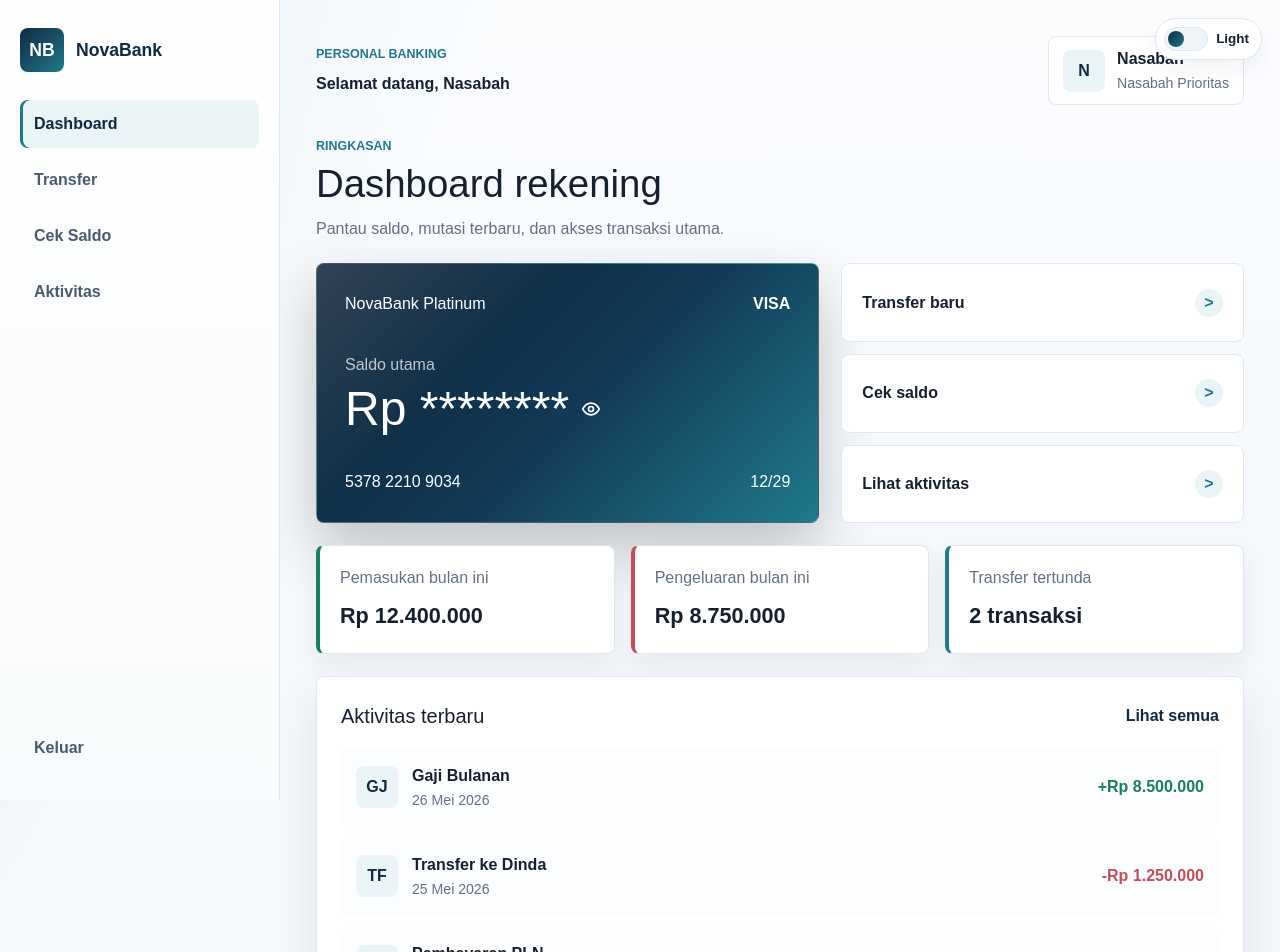
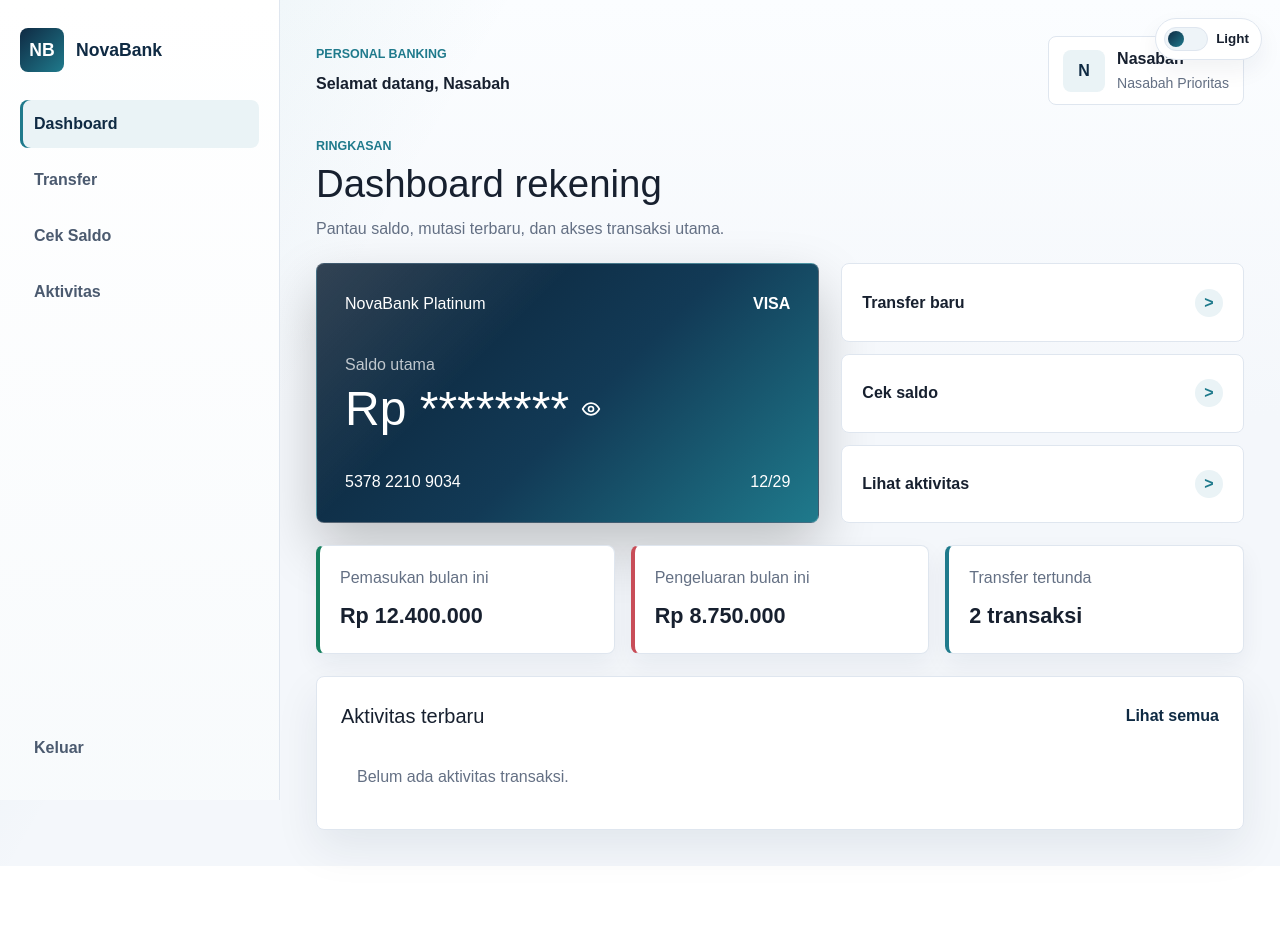
Before and after one commit to YahyaShark/project-multimedia, a Next.js app in the folder banking/: page /dashboard in a window 1280 px wide. Shown: the top 952 px of the page. After the commit the page ends 866 px from the top, so only its background shows below. Built offline with nearby package versions, Linux system fonts and the light colour scheme.

Commit message:
fix aktivitas dashboarf

```diff
--- a/banking/screens/dashboard.tsx
+++ b/banking/screens/dashboard.tsx
@@ -1,39 +1,96 @@
 "use client";
 
 import Link from "next/link";
-import { useMemo } from "react";
+import { useEffect, useState } from "react";
 import { AccountCard } from "@/components/account-card";
 import { BankingLayout } from "@/components/banking-layout";
 import { PageHeader } from "@/components/page-header";
 import { StatCard } from "@/components/stat-card";
-import { transactions as sampleTransactions } from "@/lib/sample-data";
-import { useLocalStorageValue } from "@/lib/use-local-storage-value";
 
 type Transaction = {
   id: string;
   initial: string;
   title: string;
   date: string;
-  category?: string;
   amount: string;
   description?: string;
+  destination?: string;
 };
 
 export default function DashboardPage() {
-  const savedTransactions = useLocalStorageValue("novabank_transactions", "");
-  const baseTransactions: Transaction[] = sampleTransactions;
-  const transactions = useMemo(() => {
-    if (!savedTransactions) {
-      return baseTransactions;
+  const [transactions, setTransactions] = useState<Transaction[]>([]);
+  const [isLoadingTransactions, setIsLoadingTransactions] = useState(false);
+
+  useEffect(() => {
+    async function fetchLatestTransactions() {
+      try {
+        const accessToken = localStorage.getItem("novabank_access_token");
+
+        if (!accessToken) {
+          setTransactions([]);
+          return;
         }
 
-    try {
-      const parsed = JSON.parse(savedTransactions) as Transaction[];
-      return [...parsed, ...baseTransactions];
-    } catch {
-      return baseTransactions;
+        setIsLoadingTransactions(true);
+        const response = await fetch("/api/transactions", {
+          headers: {
+            Authorization: `Bearer ${accessToken}`,
+          },
+        });
+
+        if (!response.ok) {
+          setTransactions([]);
+          return;
         }
-  }, [baseTransactions, savedTransactions]);
+
+        const dbTransactions = (await response.json()) as Array<{
+          id?: string;
+          title?: string;
+          description?: string;
+          amount?: number;
+          destination_bank?: string;
+          destination_account?: string;
+          destination_name?: string;
+          created_at?: string;
+        }>;
+
+        const formattedTransactions = dbTransactions.slice(0, 4).map((trx) => {
+          const isIncome = (trx.amount || 0) > 0;
+          const amount = new Intl.NumberFormat("id-ID").format(Math.abs(trx.amount || 0));
+          const date = trx.created_at
+            ? new Date(trx.created_at).toLocaleDateString("id-ID", {
+                year: "numeric",
+                month: "long",
+                day: "numeric",
+                hour: "2-digit",
+                minute: "2-digit",
+              })
+            : new Date().toLocaleDateString("id-ID");
+
+          return {
+            id: trx.id || `TRX-${trx.created_at || Date.now()}`,
+            initial: isIncome ? "IN" : "OUT",
+            title: trx.title || (isIncome ? "Dana masuk" : "Dana keluar"),
+            date,
+            description: trx.description,
+            amount: `${isIncome ? "+" : "-"}Rp ${amount}`,
+            destination: [trx.destination_bank, trx.destination_account, trx.destination_name]
+              .filter(Boolean)
+              .join(" - "),
+          };
+        });
+
+        setTransactions(formattedTransactions);
+      } catch (error) {
+        console.error("Error fetching dashboard transactions:", error);
+        setTransactions([]);
+      } finally {
+        setIsLoadingTransactions(false);
+      }
+    }
+
+    fetchLatestTransactions();
+  }, []);
 
   return (
     <BankingLayout>
@@ -65,19 +122,38 @@ export default function DashboardPage() {
             <Link href="/activity">Lihat semua</Link>
           </div>
           <div className="transaction-list">
-            {transactions.slice(0, 4).map((item) => (
+            {isLoadingTransactions ? (
+              <div style={{ color: "var(--muted)", padding: "16px" }}>
+                Memuat aktivitas terbaru...
+              </div>
+            ) : transactions.length > 0 ? (
+              transactions.map((item) => (
                 <div className="transaction-item" key={item.id}>
                   <span>{item.initial}</span>
                   <div>
                     <strong>{item.title}</strong>
                     <p>{item.date}</p>
-                  {item.description && <p style={{ fontSize: "12px", color: "var(--text-muted)" }}>{item.description}</p>}
+                    {item.description && (
+                      <p style={{ fontSize: "12px", color: "var(--text-muted)" }}>
+                        {item.description}
+                      </p>
+                    )}
+                    {item.destination && (
+                      <p style={{ fontSize: "11px", color: "var(--text-muted)" }}>
+                        {item.destination}
+                      </p>
+                    )}
                   </div>
                   <b className={item.amount.startsWith("+") ? "income" : "expense"}>
                     {item.amount}
                   </b>
                 </div>
-            ))}
+              ))
+            ) : (
+              <div style={{ color: "var(--muted)", padding: "16px" }}>
+                Belum ada aktivitas transaksi.
+              </div>
+            )}
           </div>
         </section>
       </main>
```
Lines whose indentation alone changed are shown as unchanged.
